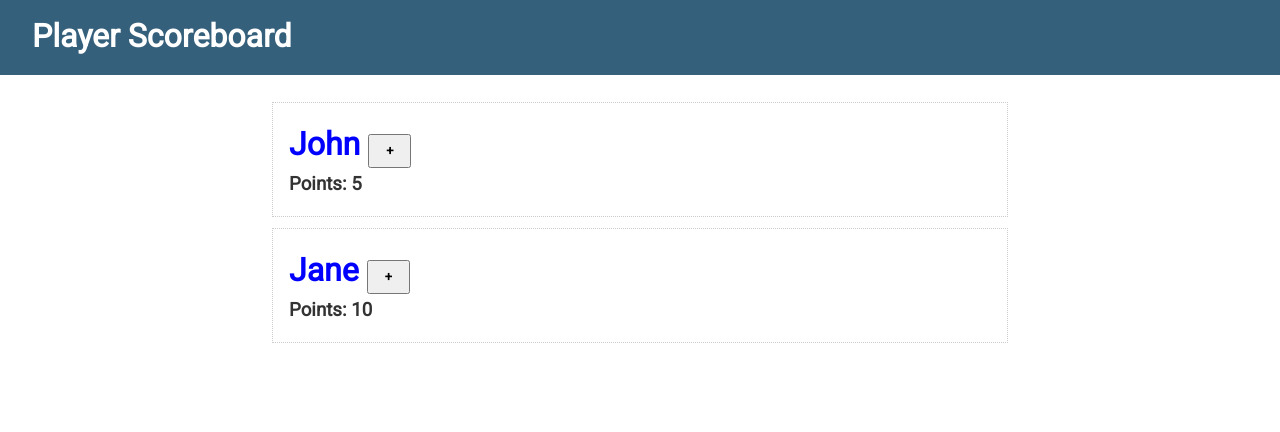
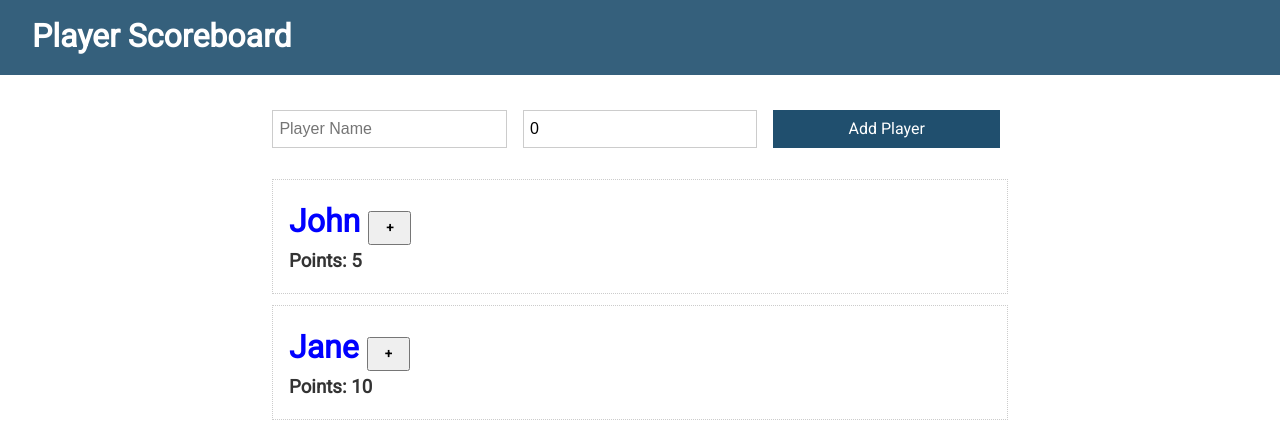
Before and after one commit to Hereiam123/Svelte-Test, a Svelte app: page / in a window 1280 px wide. Shown: the top 432 px of the page. Built offline with nearby package versions, Linux system fonts and the light colour scheme.

Commit message:
Working on Add Player component

```diff
--- /dev/null
+++ b/src/AddPlayer.svelte
@@ -0,0 +1,12 @@
+<script>
+  let player = {
+    name: "",
+    points: 0
+  };
+</script>
+
+<form class="grid-3">
+  <input type="text" placeholder="Player Name" bind:value={player.name} />
+  <input type="number" placeholder="Points" bind:value={player.points} />
+  <input type="submit" value="Add Player" class="btn btn-primary" />
+</form>
--- a/src/App.svelte
+++ b/src/App.svelte
@@ -1,6 +1,7 @@
 <script>
   import Navbar from "./Navbar.svelte";
   import Player from "./Player.svelte";
+  import AddPlayer from "./AddPlayer.svelte";
 
   let players = [{ name: "John", points: 5 }, { name: "Jane", points: 10 }];
 </script>
@@ -11,6 +12,7 @@
 
 <Navbar />
 <div class="container">
+  <AddPlayer />
   {#if players.length === 0}
     <p>No Players</p>
   {:else}
```
